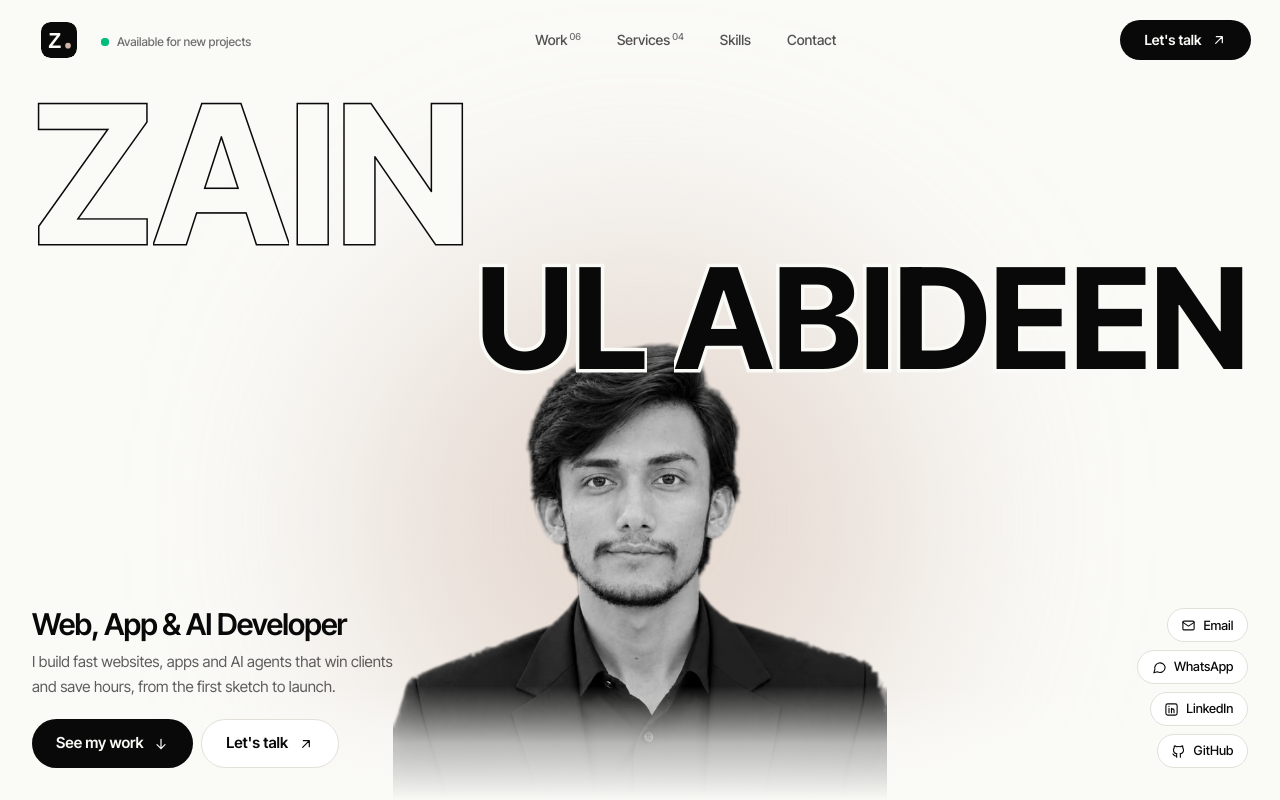
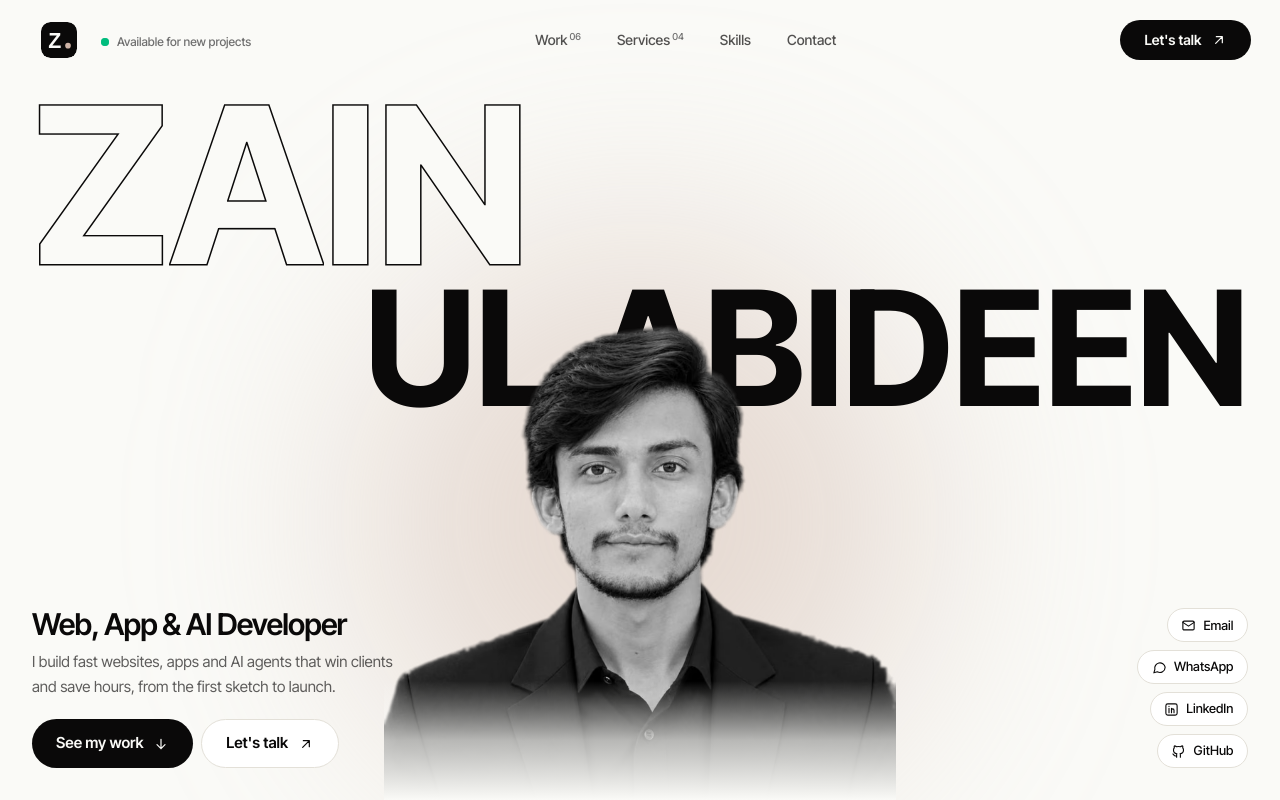
Before and after one commit to zain-maan/zain-portfolio, a React (Vite) app: page / in a window 1280 px wide. Shown: the top 800 px of the page. Built offline with nearby package versions, Linux system fonts and the light colour scheme.

Commit message:
Restore the deployed hero layout
Brings back the hero photo/name arrangement that is live on Vercel; the softer cut-out edges are kept.

Co-Authored-By: Claude Opus 5.5 <noreply@anthropic.com>

```diff
--- a/src/components/Hero.tsx
+++ b/src/components/Hero.tsx
@@ -7,9 +7,9 @@ const cut = (variant: string, ext: string) => `/${ME.cutout}${variant}-720.${ext
 
 function Cutout({ variant = '', className = '' }: { variant?: string; className?: string }) {
   return (
-    <picture className="flex h-full justify-center">
-      <source type="image/avif" srcSet={cut(variant, 'avif')} sizes="(min-width: 1024px) 50vw, 100vw" />
-      <img src={`/${ME.cutout}${variant}-720.webp`} srcSet={cut(variant, 'webp')} sizes="(min-width: 1024px) 50vw, 100vw" alt="" fetchPriority="high" className={className} />
+    <picture className="flex h-full justify-center lg:block lg:h-auto">
+      <source type="image/avif" srcSet={cut(variant, 'avif')} sizes="(min-width: 1024px) 46vw, 100vw" />
+      <img src={`/${ME.cutout}${variant}-720.webp`} srcSet={cut(variant, 'webp')} sizes="(min-width: 1024px) 46vw, 100vw" alt="" fetchPriority="high" className={className} />
     </picture>
   )
 }
@@ -89,12 +89,12 @@ export default function Hero() {
       {/* Soft warm light behind the portrait */}
       <div aria-hidden="true" className="pointer-events-none absolute left-1/2 top-[30%] h-[70vh] w-[70vh] -translate-x-1/2 rounded-full bg-sand/45 blur-[110px]" />
 
-      {/* The name sits in front of the portrait, so it can always be read in full */}
-      <h1 className="pointer-events-none relative z-20 px-4 font-display font-bold uppercase leading-[0.82] tracking-[-0.055em] sm:px-8" aria-label={ME.name}>
-        <span data-name-a className="text-outline-ink block text-[clamp(4.5rem,23vw,9rem)] sm:text-[clamp(4rem,min(17vw,24svh),19rem)]" aria-hidden="true">
+      {/* The name, behind the portrait */}
+      <h1 className="relative z-0 px-4 font-display font-bold uppercase leading-[0.82] tracking-[-0.055em] sm:px-8" aria-label={ME.name}>
+        <span data-name-a className="text-outline-ink block text-[clamp(4.5rem,23vw,9rem)] sm:text-[clamp(5rem,17vw,19rem)]" aria-hidden="true">
           <Letters text={ME.first} />
         </span>
-        <span data-name-b className="text-halo block text-right text-[clamp(3rem,15.5vw,6rem)] sm:text-[clamp(3rem,min(12.5vw,17.5svh),14rem)]" aria-hidden="true">
+        <span data-name-b className="block text-right text-[clamp(3rem,15.5vw,6rem)] sm:text-[clamp(4rem,12.5vw,14rem)]" aria-hidden="true">
           <Letters text={ME.last} />
         </span>
       </h1>
@@ -102,21 +102,21 @@ export default function Hero() {
       {/* Portrait: greyscale, with a colour reveal under the pointer */}
       <div
         ref={photo}
-        className="pointer-events-none relative z-10 -mt-6 min-h-0 w-full flex-1 overflow-hidden lg:-mt-[5svh]"
+        className="pointer-events-none relative z-10 -mt-6 min-h-0 w-full flex-1 lg:absolute lg:bottom-0 lg:left-1/2 lg:mt-0 lg:w-[min(46vw,46rem,64svh)] lg:flex-none lg:-translate-x-1/2"
         style={{ '--x': '50%', '--y': '40%', '--r': '0px' } as CSSProperties}
       >
         {/* The entrance animates this inner layer; the scroll drift moves the outer one, so they never fight. */}
-        <div ref={photoIn} className="relative h-full">
-          <Cutout variant="-grey" className="mx-auto block h-full w-auto max-w-none object-contain object-bottom" />
+        <div ref={photoIn} className="relative h-full lg:h-auto">
+          <Cutout variant="-grey" className="mx-auto block h-full w-auto max-w-none object-contain object-bottom lg:h-auto lg:w-full" />
           <div className="absolute inset-0 [clip-path:circle(var(--r)_at_var(--x)_var(--y))]">
-            <Cutout className="mx-auto block h-full w-auto max-w-none object-contain object-bottom" />
+            <Cutout className="mx-auto block h-full w-auto max-w-none object-contain object-bottom lg:h-auto lg:w-full" />
           </div>
         </div>
-        <div className="absolute inset-x-0 -bottom-px h-1/4 bg-gradient-to-t from-paper via-paper/70 to-transparent" />
+        <div className="absolute inset-x-0 bottom-0 h-1/4 bg-gradient-to-t from-paper via-paper/70 to-transparent" />
       </div>
 
       {/* Bottom row */}
-      <div className="relative z-20 -mt-10 grid gap-6 bg-gradient-to-t from-paper via-paper to-transparent px-4 pb-6 pt-10 sm:px-8 sm:pb-8 lg:absolute lg:inset-x-0 lg:bottom-0 lg:mt-0 lg:grid-cols-[1fr_auto] lg:items-end lg:bg-none lg:pt-0">
+      <div className="relative z-20 -mt-10 grid gap-6 bg-gradient-to-t from-paper via-paper to-transparent px-4 pb-6 pt-10 sm:px-8 sm:pb-8 lg:mt-auto lg:grid-cols-[1fr_auto] lg:items-end lg:bg-none lg:pt-0">
         <div className="max-w-sm" data-hero-fade>
           <h2 className="font-display text-2xl font-semibold tracking-[-0.03em] sm:text-3xl">{ME.role}</h2>
           <p className="mt-2 text-[0.95rem] leading-relaxed text-ink/65">{ME.pitch}</p>
--- a/src/index.css
+++ b/src/index.css
@@ -177,12 +177,6 @@ body {
   }
 }
 
-/* A paper-coloured edge around solid letters, so the name stays readable where it overlaps the photo. */
-.text-halo {
-  -webkit-text-stroke: max(5px, 0.05em) var(--color-paper);
-  paint-order: stroke fill;
-}
-
 @layer components {
   /* Section labels in the "/SERVICE" style */
   .slash {
```
Also changed, not shown: public/og.jpg.
